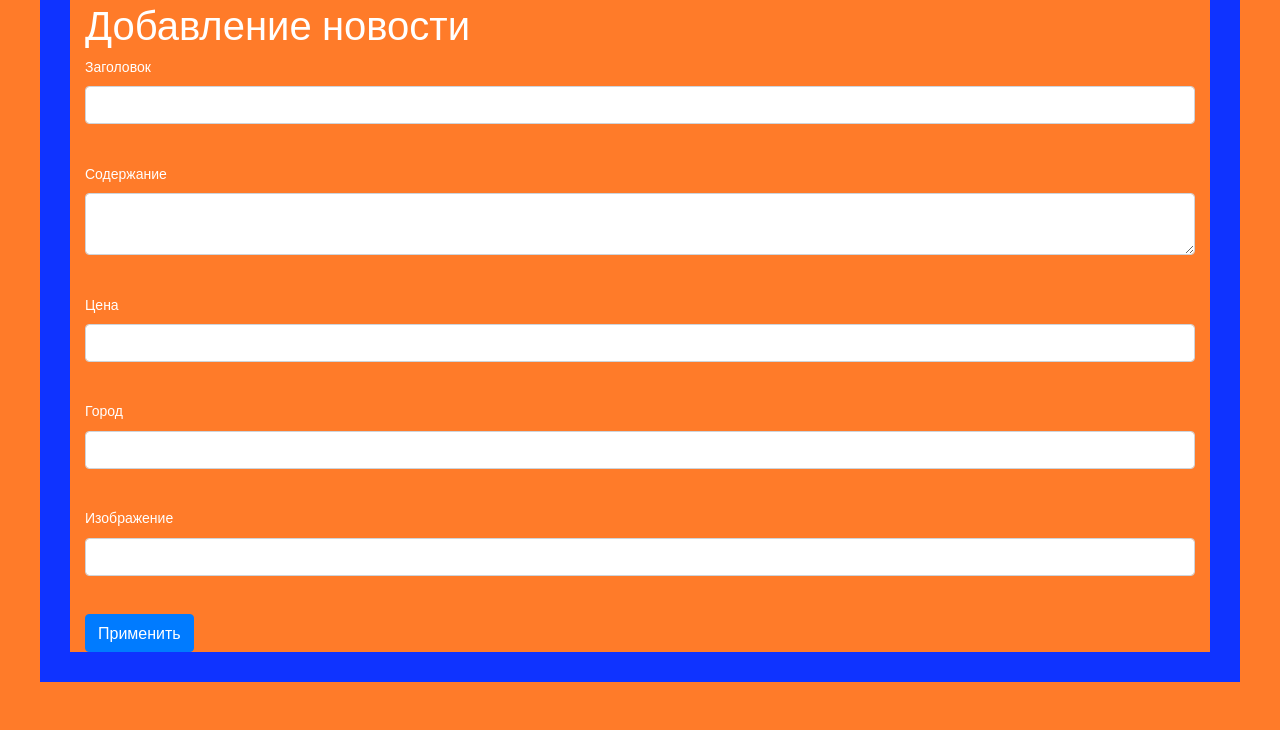
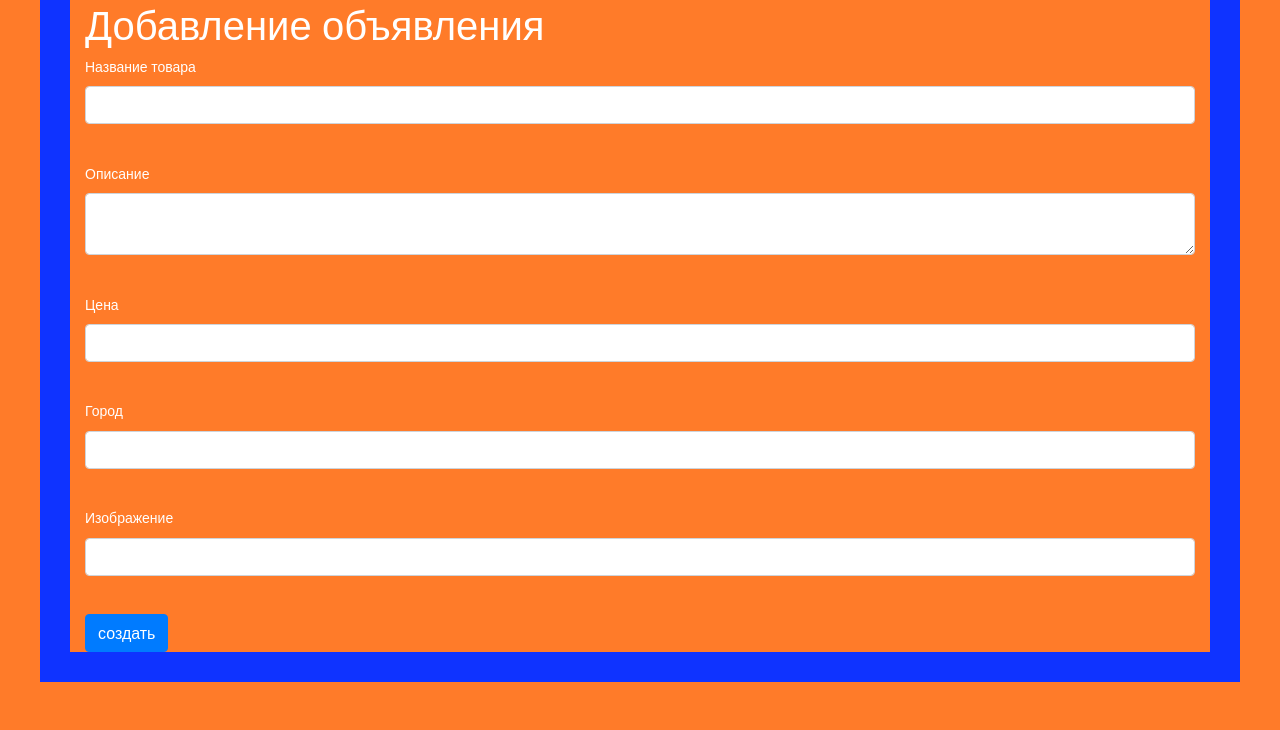
Before and after one commit to aliyalatipova/lib, a Flask app: page /news in a window 1280 px wide. Shown: the part 70-800 px from the top of the page. Run offline with Flask 2, Linux system fonts and the light colour scheme; a user stored in the database is signed in; style sheets or scripts are compiled from the project's sources; some libraries are stand-ins or nearby versions.

```diff
--- a/YodaRylit/app/forms/news.py
+++ b/YodaRylit/app/forms/news.py
@@ -4,10 +4,10 @@ from wtforms.validators import DataRequired
 
 
 class NewsForm(FlaskForm):
-    title = StringField('Заголовок', validators=[DataRequired()])
-    content = TextAreaField("Содержание")
+    title = StringField('Название товара', validators=[DataRequired()])
+    content = TextAreaField("Описание")
     # is_private = BooleanField("Личное")
     price = IntegerField("Цена")
     city = StringField('Город')
     img_href = StringField('Изображение')
-    submit = SubmitField('Применить')
+    submit = SubmitField('создать')
--- a/YodaRylit/app/main.py
+++ b/YodaRylit/app/main.py
@@ -223,7 +223,7 @@ def reqister():
         user.set_password(form.password.data)
         db_sess.add(user)
         db_sess.commit()
-        return redirect('/')
+        return redirect('/login')
     return render_template('register.html', title='Регистрация', form=form)
 
 
--- a/YodaRylit/app/templates/news.html
+++ b/YodaRylit/app/templates/news.html
@@ -1,7 +1,7 @@
 {% extends "base.html" %}
 
 {% block content %}
-    <h1>Добавление новости</h1>
+    <h1>Добавление объявления</h1>
     <form action="" method="post">
         {{ form.hidden_tag() }}
         <p>
```
Also changed, not shown: YodaRylit/app/db/blogs.db (deleted).
